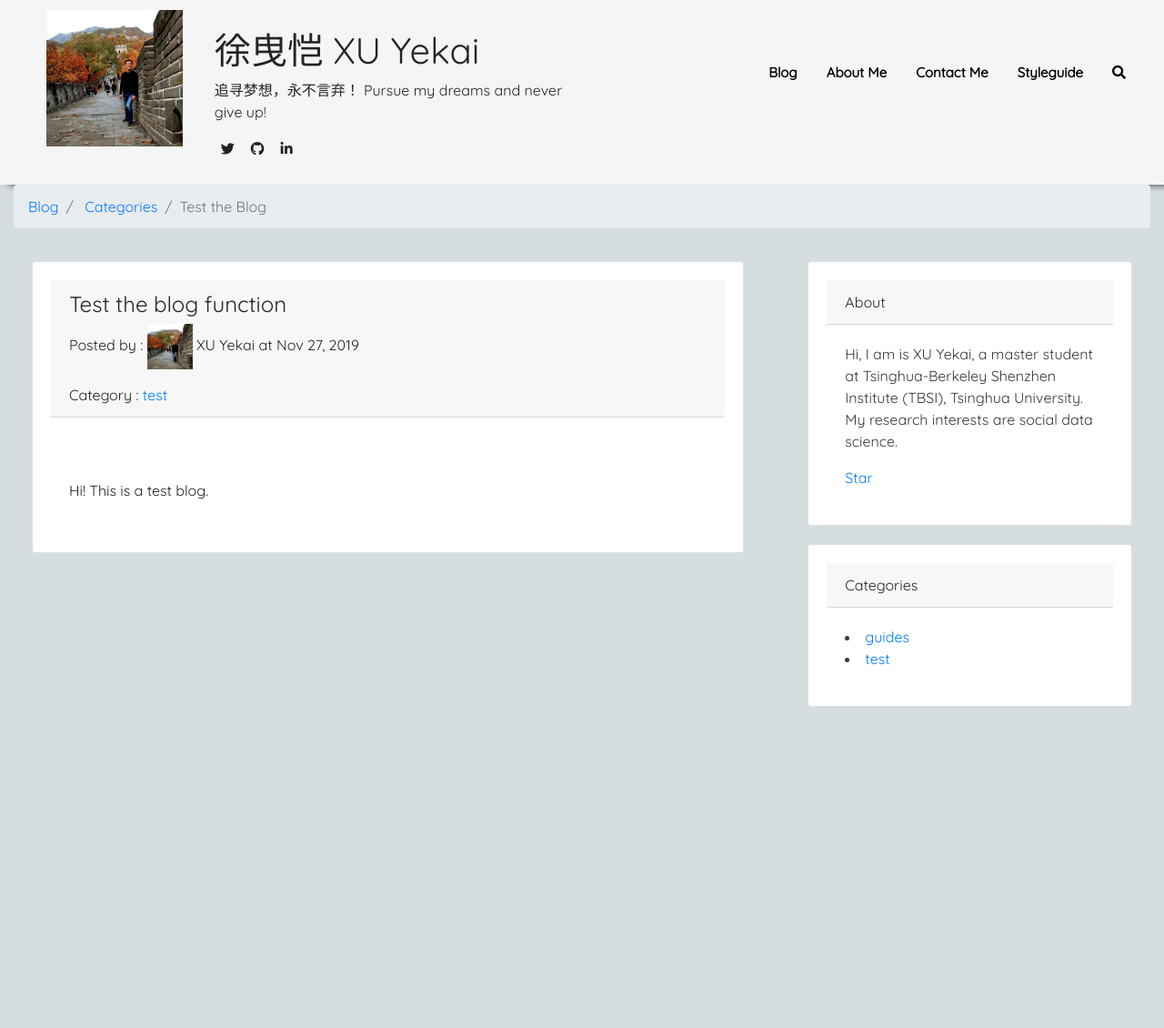
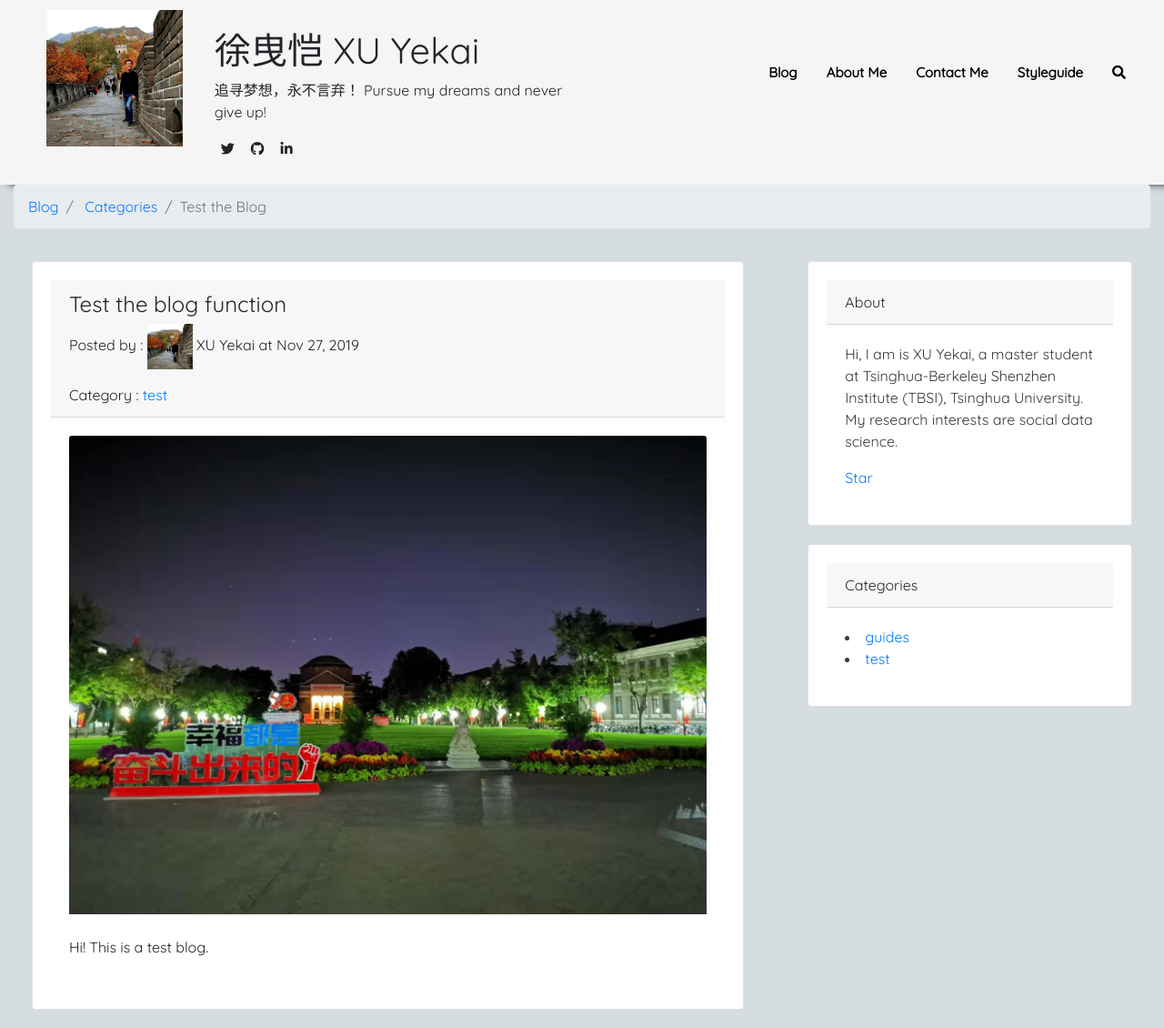
Before and after one commit to JaimeLaVie/JaimeLaVie.github.io, a Jekyll site: the page built from _posts/2019-11-27-test.md, in a window 1280 px wide. Shown: the whole page at 91% size. Built offline with Jekyll 4.4.1, drawn with Linux system fonts in a browser that asks for light colours; nearby versions of some CDN libraries; comment, search, counter and statistics services are not loaded; a style sheet for code colours, icons or effects is not loaded; before the commit the page ends 900 px from its top, so only the background shows below that.

Commit message:
测试blog图片

```diff
--- a/_posts/2019-11-27-test.md
+++ b/_posts/2019-11-27-test.md
@@ -5,7 +5,7 @@ author: XU Yekai
 date: '2019-11-27 20:20:57 +0800'
 category: test
 summary: Test the blog function
-thumbnail: Test.jpg
+thumbnail: test.jpg
 ---
 
 Hi! This is a test blog.
```
Also changed, not shown: assets/img/posts/test.jpg (added).
